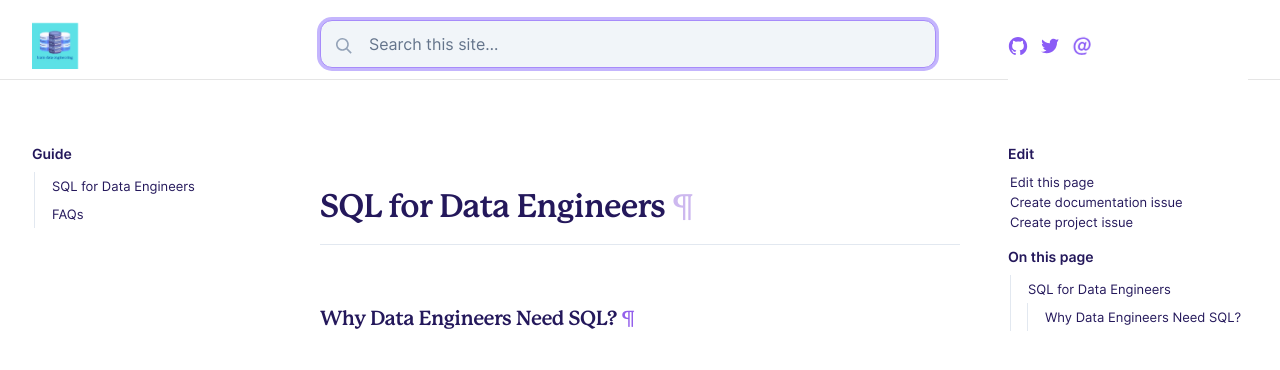
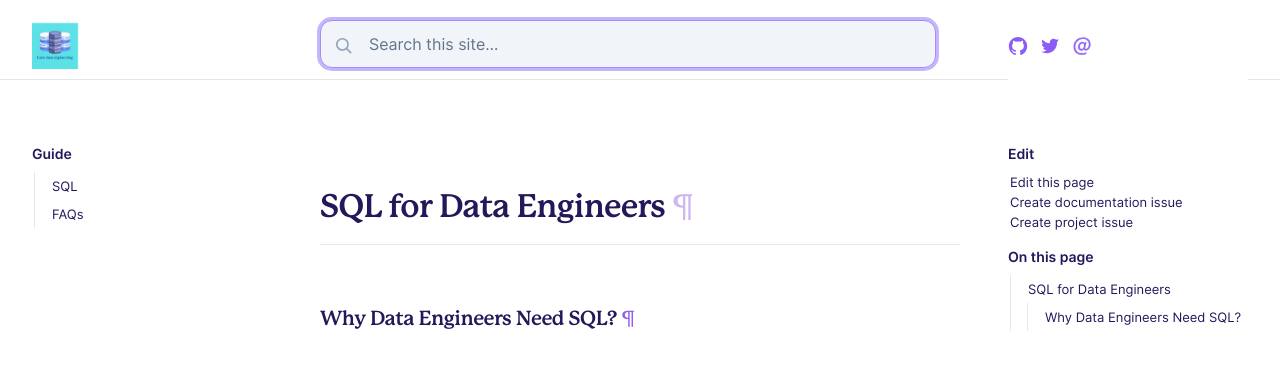
Before and after one commit to learndataengineering/learndataengineering.guide, a Jekyll site: the page built from _docs/sql-for-data-engineers.md, in a window 1280 px wide. Shown: the top 370 px of the page. Built offline with Jekyll 4.4.1, drawn with Linux system fonts in a browser that asks for light colours.

Commit message:
Change "SQL for Data Engineers" to "SQL" for title

```diff
--- a/_data/toc.yml
+++ b/_data/toc.yml
@@ -1,7 +1,7 @@
 - title: Guide
   url: ""
   links:
-    - title: "SQL for Data Engineers"
+    - title: "SQL"
       url: "sql"
     #   children:
     #     - title: Features
```
